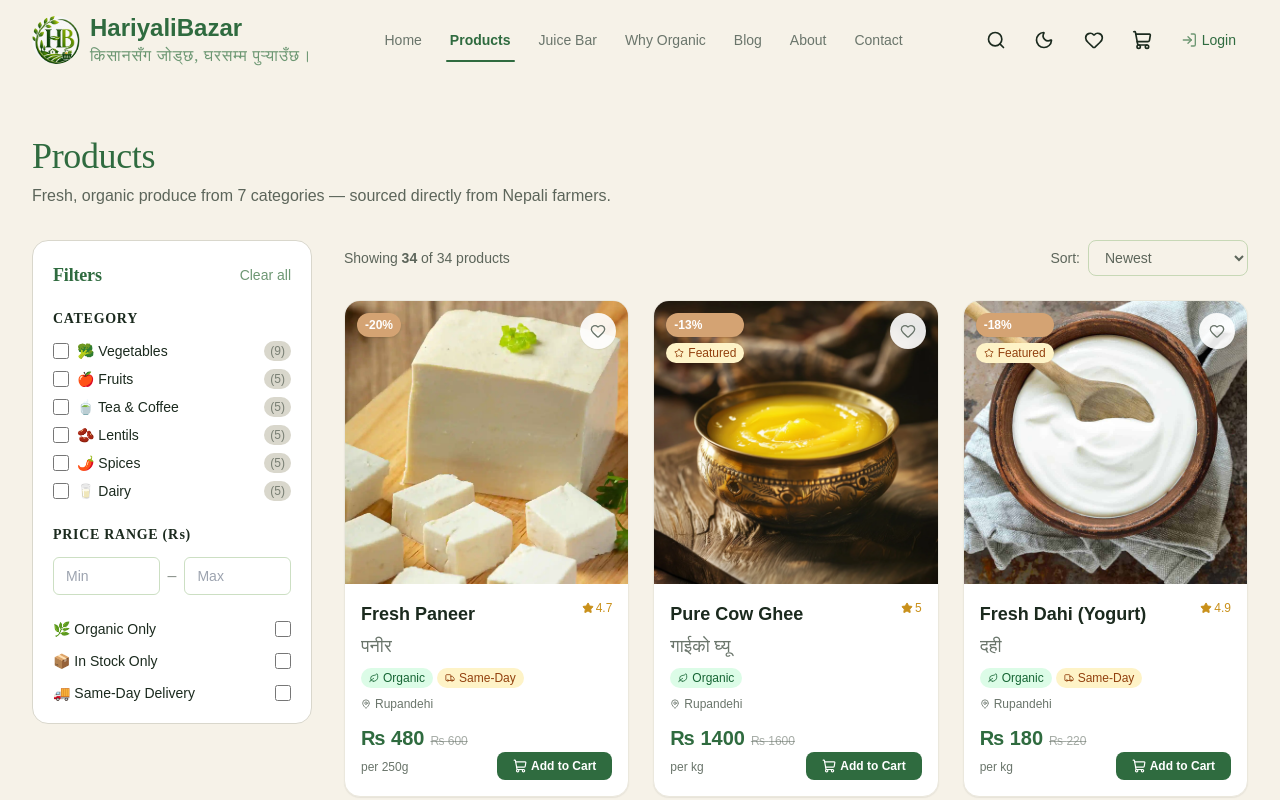
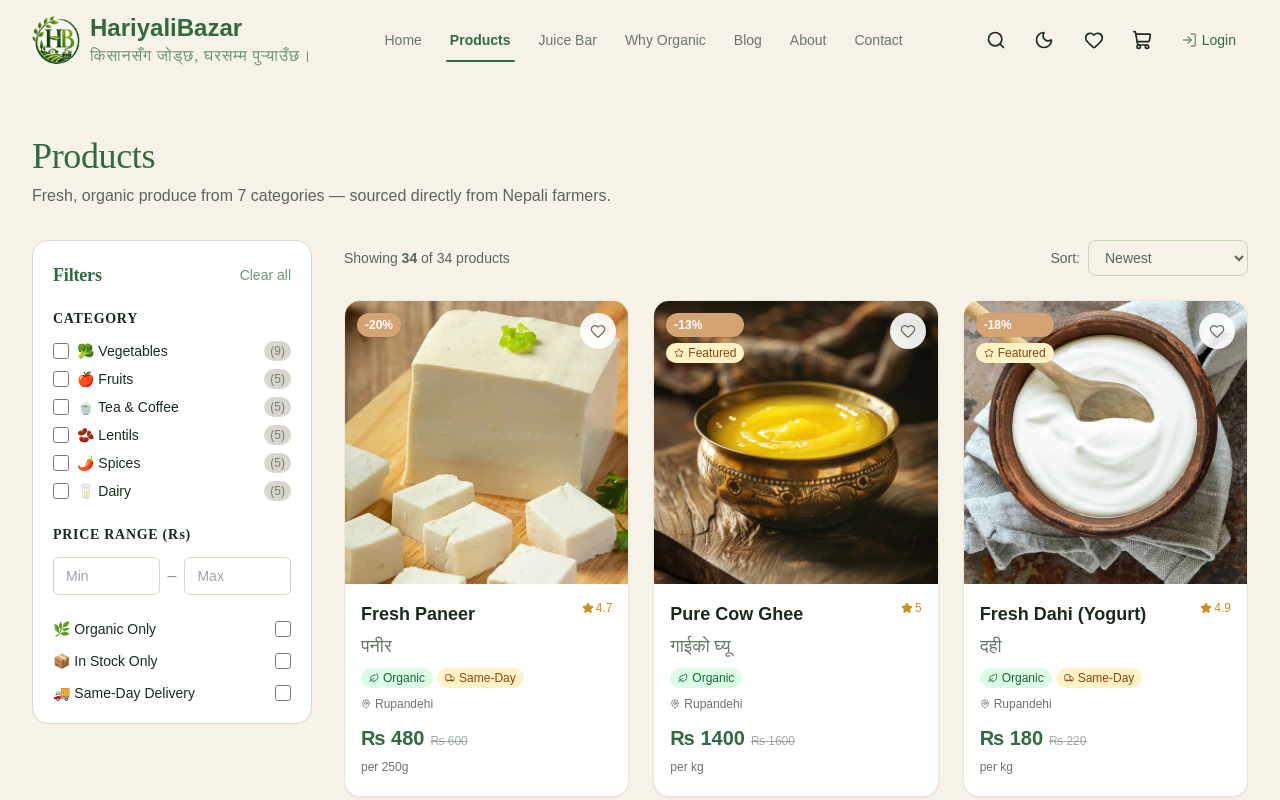
Before and after one commit to GANNI1725/HariyaliBazar, a React (Vite) app: page /products in a window 1280 px wide. Shown: the top 800 px of the page. Built offline with nearby package versions, Linux system fonts and the light colour scheme; a web font is replaced by a local one.

Commit message:
Revert "fix: unify product card Add to Cart button — single consistent button for all sizes"
This reverts commit f57c751ac4287513ae0cae0d967f4c2ba079b52f.

```diff
--- a/src/components/products/ProductCard.jsx
+++ b/src/components/products/ProductCard.jsx
@@ -77,6 +77,16 @@ const ProductCard = memo(({ product, onQuickView }) => {
           </button>
         )}
 
+        <div className="absolute inset-x-0 bottom-0 translate-y-full group-hover:translate-y-0 transition-transform duration-300 ease-out">
+          <button
+            onClick={(e) => { e.stopPropagation(); product.inStock && addItem(product); }}
+            disabled={!product.inStock}
+            aria-label={`Add ${product.name} to cart`}
+            className="w-full bg-[var(--color-forest)] hover:bg-[var(--color-leaf)] text-[var(--color-pure-white)] text-xs font-semibold py-1.5 md:py-3 inline-flex items-center justify-center gap-1 disabled:bg-[var(--color-disabled)] disabled:cursor-not-allowed transition-colors duration-200 focus-visible:outline-2 focus-visible:outline-[var(--color-pure-white)] focus-visible:outline-offset-[-2px]"
+          >
+            <ShoppingCart size={12} className="md:size-[14px]" /> Add to Cart
+          </button>
+        </div>
       </div>
 
       <div className="p-3 sm:p-4 flex flex-col flex-1">
@@ -129,9 +139,9 @@ const ProductCard = memo(({ product, onQuickView }) => {
             onClick={(e) => { e.stopPropagation(); product.inStock && addItem(product); }}
             disabled={!product.inStock}
             aria-label={`Add ${product.name} to cart`}
-            className="bg-[var(--color-forest)] hover:bg-[var(--color-leaf)] text-[var(--color-pure-white)] text-xs font-semibold py-1.5 px-3 sm:px-4 rounded-lg inline-flex items-center justify-center gap-1 disabled:bg-[var(--color-disabled)] disabled:cursor-not-allowed transition-colors duration-200 shrink-0"
+            className="md:hidden bg-[var(--color-forest)] hover:bg-[var(--color-leaf)] text-[var(--color-pure-white)] text-xs font-semibold py-1.5 px-2.5 sm:px-3 rounded-lg inline-flex items-center justify-center gap-1 disabled:bg-[var(--color-disabled)] disabled:cursor-not-allowed transition-colors duration-200 shrink-0"
           >
-            <ShoppingCart size={12} className="sm:size-[14px]" /> Add to Cart
+            <ShoppingCart size={12} /> Add
           </button>
         </div>
       </div>
```
